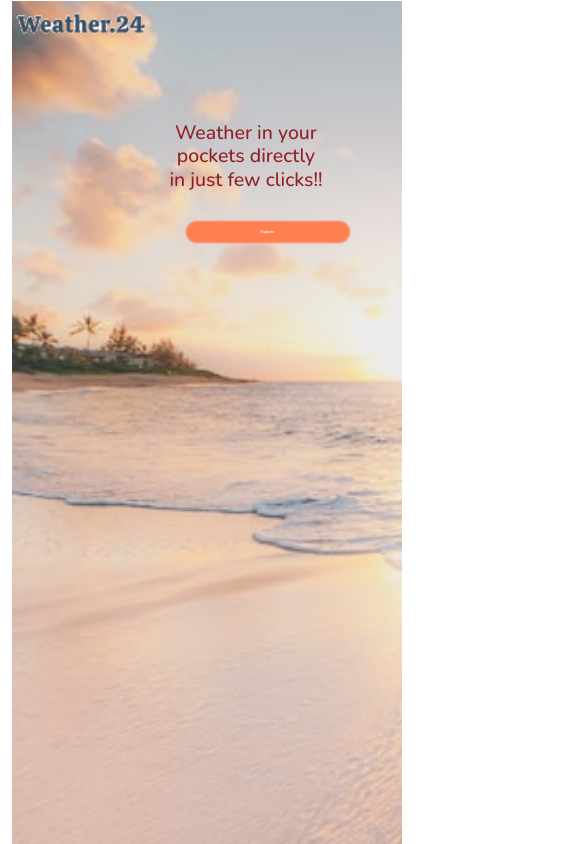
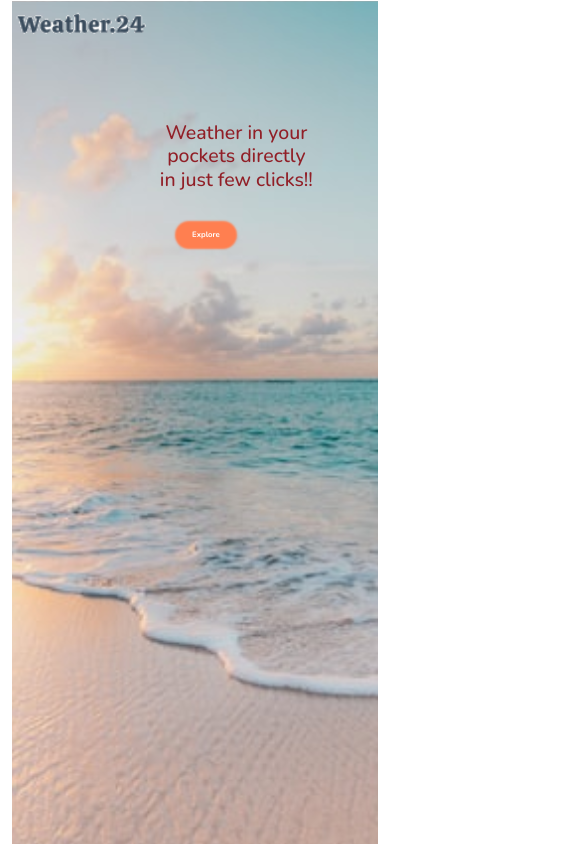
Before and after one commit to Amulya301/weather-app, a React (Create React App) app: page / in a window 390 px wide. Shown: the top 844 px of the page, 585 px wide, since content can reach past the window. Built offline with nearby package versions, Linux system fonts and the light colour scheme; the HTML template or start-up script is replaced by a standard one.

Commit message:
Modified Home.css file

```diff
--- a/src/components/Home/Home.css
+++ b/src/components/Home/Home.css
@@ -6,9 +6,8 @@
 }
 
 .home_page{
-  background-image: url('/public/icons/beach.jpg');
+  background: url('/public/icons/beach.jpg') no-repeat center fixed;
   background-size: cover;
-  background-repeat: no-repeat;
   height: 100vh;
 }
 
@@ -39,10 +38,10 @@
   box-shadow: none;
 }
 
-@media only screen and (max-width: 800px) {
+@media only screen and (max-device-width: 1000px) {
   .home_page {
-    height: 100vh;
-    width: 100vw;
+    height: 300vh;
+    max-width: 100%;
   }
 
   .home h2{
@@ -51,8 +50,6 @@
   }
 
   .home .btn{
-    width: 10rem;
-    font-size: 1vw;
     margin-left: 45%;
   }
 }
```
